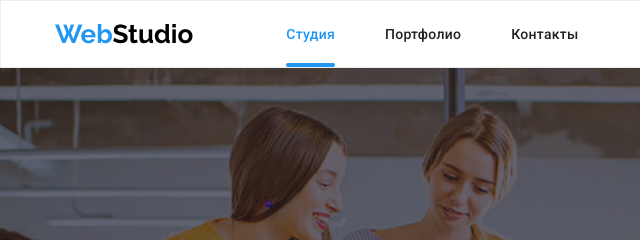
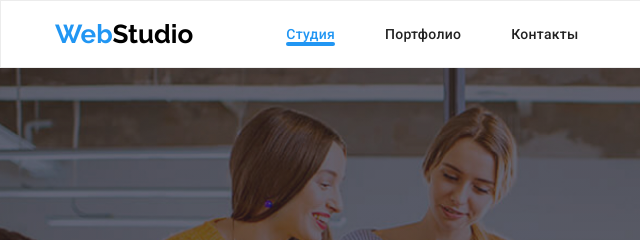
Before and after one commit to Aleks24dan/goit-markup-hw-06, a plain HTML site: page index.html in a window 1280 px wide. Shown: the top 240 px of the page, 0-640 px from the left. Drawn offline with Linux system fonts and the light colour scheme.

Commit message:
for class curent :: after chenged bottom:-1

```diff
--- a/css/style.css
+++ b/css/style.css
@@ -102,7 +102,7 @@ ul {
   display: block;
   position: absolute;
   left: 0;
-  bottom: 0;
+  bottom: -1;
   content: "";
   width: 100%;
   height: 4px;
```
